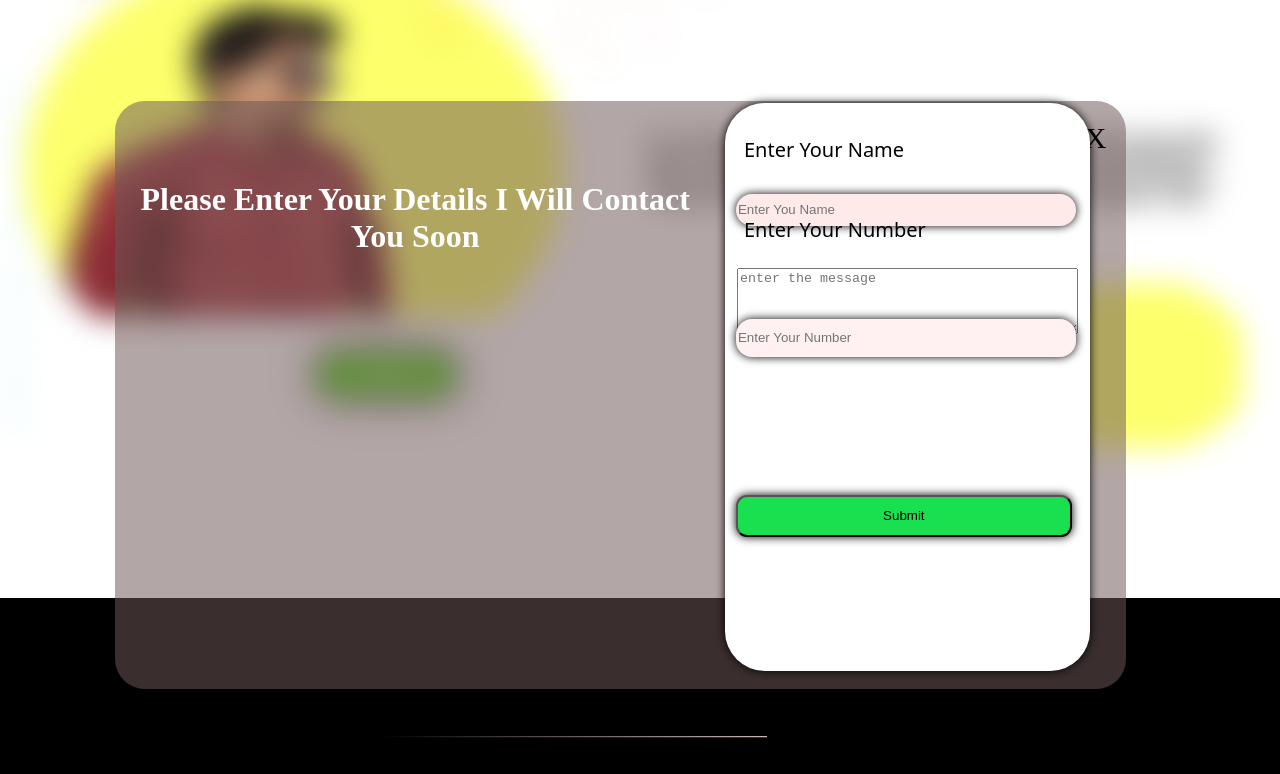
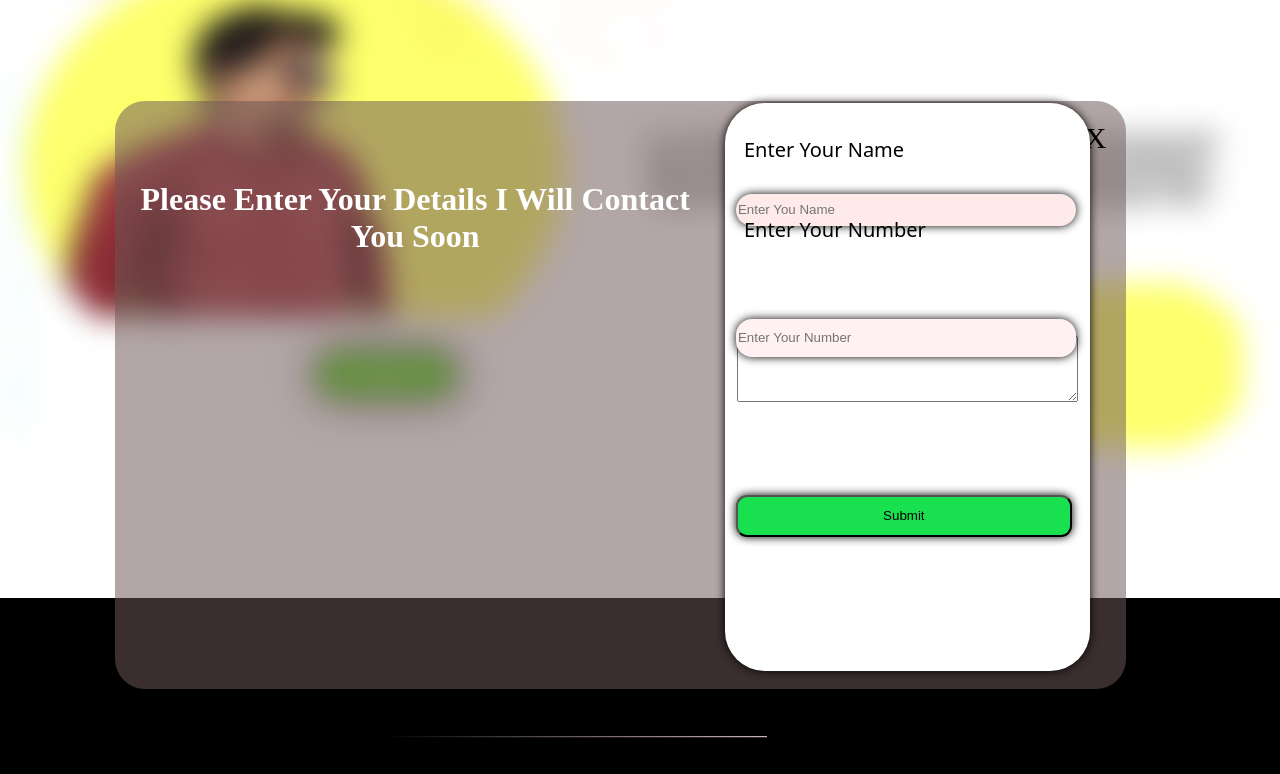
Before and after one commit to subhamsi22/myresume, a plain HTML site: page index.html in a window 1280 px wide. Both pictures are taken after a click on the button "HIRE ME". Shown: the part 1074-1848 px from the top of the page. Drawn offline with nearby package versions, Linux system fonts and the light colour scheme.

Commit message:
style.css

```diff
--- a/style.css
+++ b/style.css
@@ -846,7 +846,7 @@ table{
     margin: 20px;
 
 }
-textar{
+.textar{
         margin-top: 20%;
 }
 table th{
```
